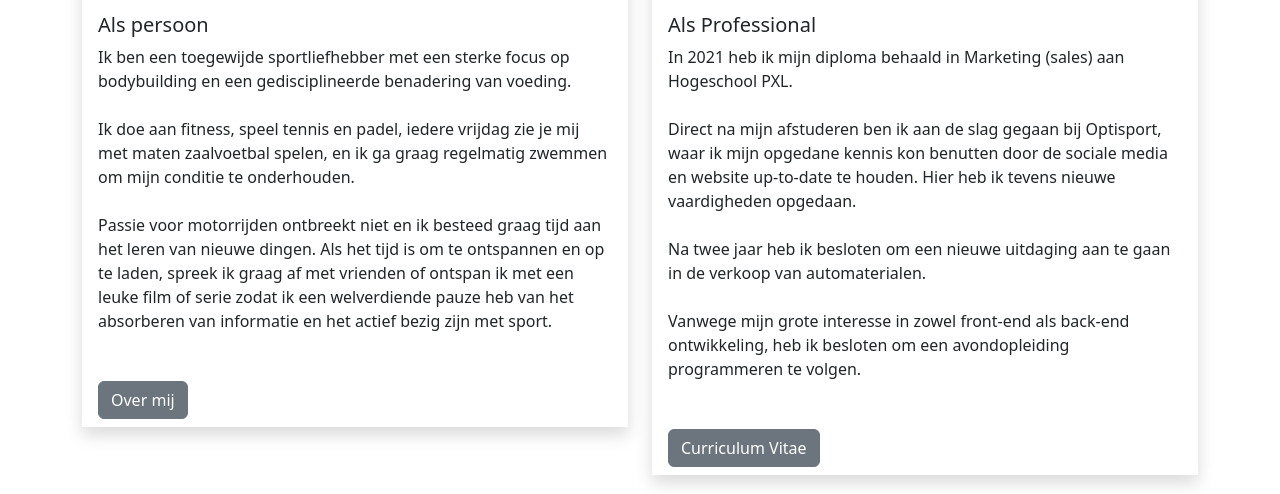
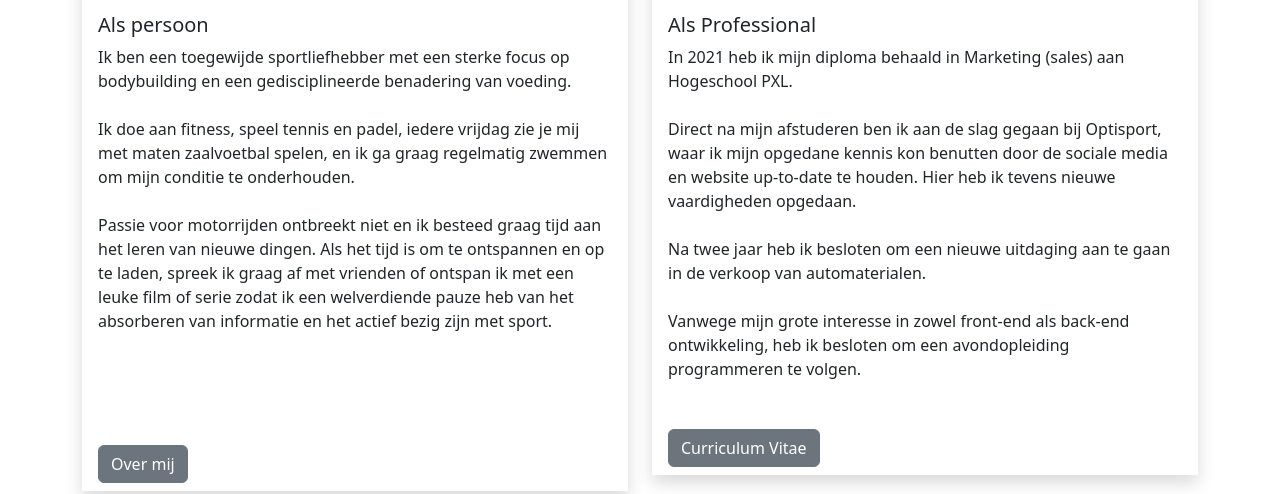
Before and after one commit to DavidWaligora/MijnWebsite, a plain HTML site: page hobbyeninteresses.html in a window 1280 px wide. Shown: the part 423-917 px from the top of the page. Drawn offline with nearby package versions, Linux system fonts and the light colour scheme.

Commit message:
Update hobbyeninteresses.html

```diff
--- a/hobbyeninteresses.html
+++ b/hobbyeninteresses.html
@@ -60,14 +60,14 @@
 <div class="row">
     <div class="col-md-6 mb-3 py-3 mb-sm-0">
 
-      <div class="card shadow border-0 rounded-0">
+      <div class="card shadow border-0 rounded-0 h-100">
         <img src="foto's/Startpagina.jpg" class="card-img-top rounded-0" alt="professional">
-            <div class="card-body h-100">
+            <div class="card-body">
                 <h5 class="card-title">Als persoon</h5>
                 <p class="card-text">
                     Ik ben een toegewijde sportliefhebber met een sterke focus op bodybuilding en een gedisciplineerde benadering van voeding. <br> <br>
                     Ik doe aan fitness, speel tennis en padel, iedere vrijdag zie je mij met maten zaalvoetbal spelen, en ik ga graag regelmatig zwemmen om mijn conditie te onderhouden. <br> <br>
-                    Passie voor motorrijden ontbreekt niet en ik besteed graag tijd aan het leren van nieuwe dingen. Als het tijd is om te ontspannen en op te laden, spreek ik graag af met vrienden of ontspan ik met een leuke film of serie zodat ik een welverdiende pauze heb van het absorberen van informatie en het actief bezig zijn met sport. <br><br>
+                    Passie voor motorrijden ontbreekt niet en ik besteed graag tijd aan het leren van nieuwe dingen. Als het tijd is om te ontspannen en op te laden, spreek ik graag af met vrienden of ontspan ik met een leuke film of serie zodat ik een welverdiende pauze heb van het absorberen van informatie en het actief bezig zijn met sport.
 
                 </p>
             </div>
@@ -78,9 +78,9 @@
     </div>
     <div class="col-md-6 py-3 mb-3">
 
-        <div class="card shadow border-0 rounded-0">
+        <div class="card shadow border-0 rounded-0 h-100">
             <img src="foto's/Workout.jpg" class="card-img-top rounded-0" alt="...">
-            <div class="card-body h-100">
+            <div class="card-body">
                 <h5 class="card-title">Als Professional</h5>
                 <p class="card-text">
                     In 2021 heb ik mijn diploma behaald in Marketing (sales) aan Hogeschool PXL. <br><br>
```
